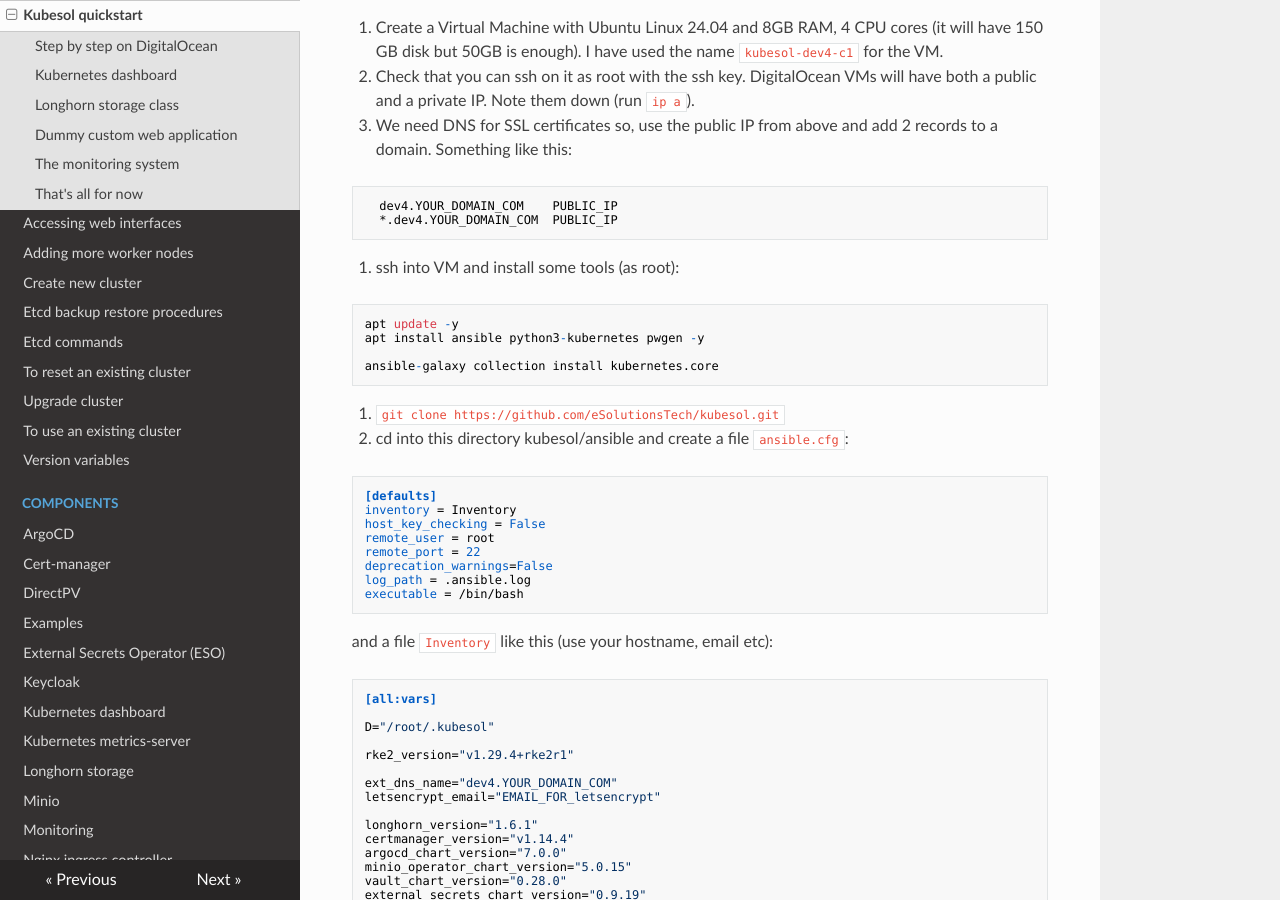
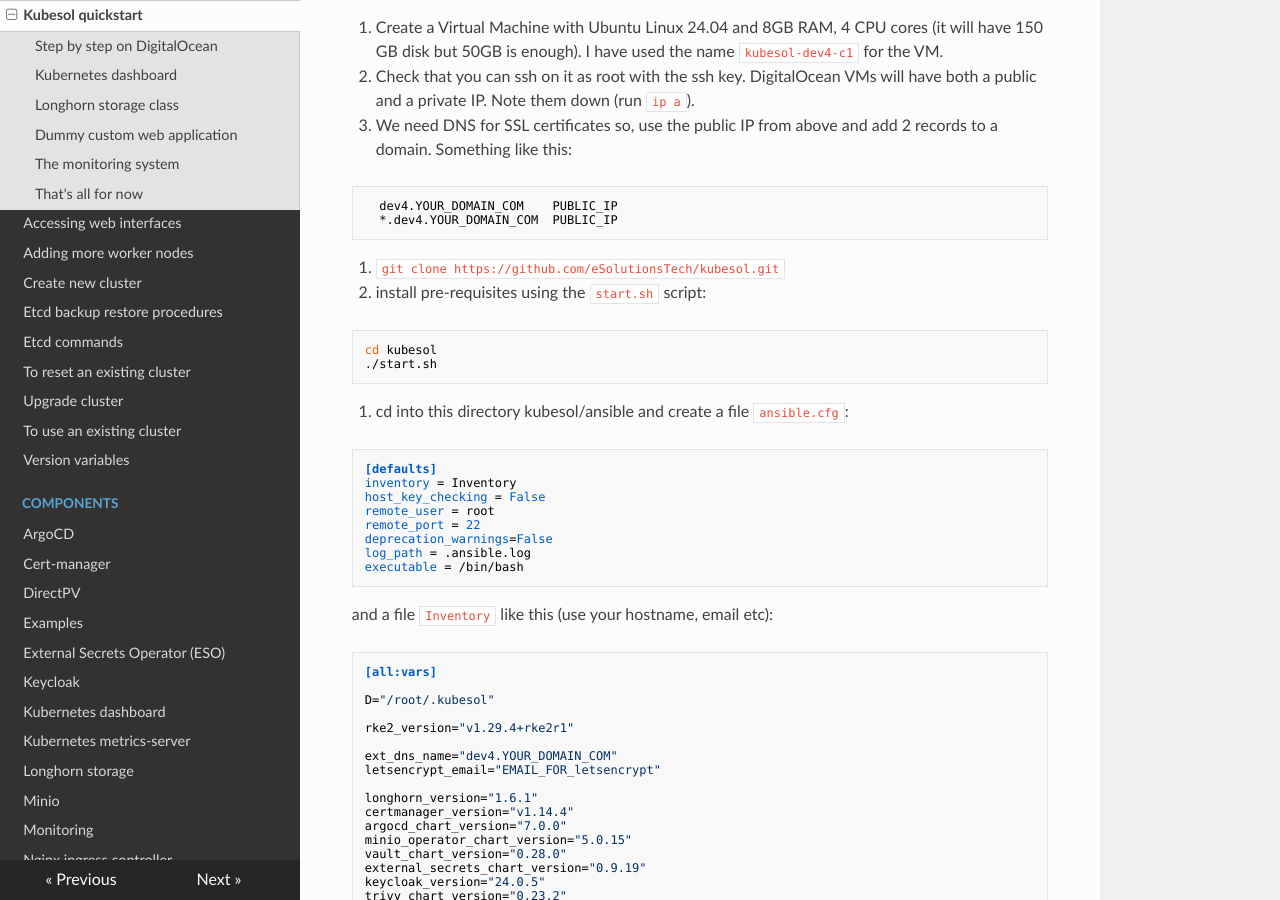
Before and after one commit to eSolutionsTech/kubesol, an MkDocs documentation site: the page built from docs/cluster/Quickstart.md, in a window 1280 px wide and 900 px high, scrolled down 345 px. Built offline with MkDocs 1.6.1, drawn with Linux system fonts in a browser that asks for light colours; nearby versions of some CDN libraries.

Commit message:
use start.sh script

````diff
--- a/docs/cluster/Quickstart.md
+++ b/docs/cluster/Quickstart.md
@@ -22,16 +22,13 @@ Note them down (run `ip a`).
   *.dev4.YOUR_DOMAIN_COM  PUBLIC_IP
 ```
 
-4. ssh into VM and install some tools (as root):
+4. `git clone https://github.com/eSolutionsTech/kubesol.git`
 
+5. install pre-requisites using the `start.sh` script:
 ```
-apt update -y
-apt install ansible python3-kubernetes pwgen -y
-
-ansible-galaxy collection install kubernetes.core
+cd kubesol
+./start.sh
 ```
-
-5. `git clone https://github.com/eSolutionsTech/kubesol.git`
 
 6. cd into this directory kubesol/ansible and create a file `ansible.cfg`:
 
````
